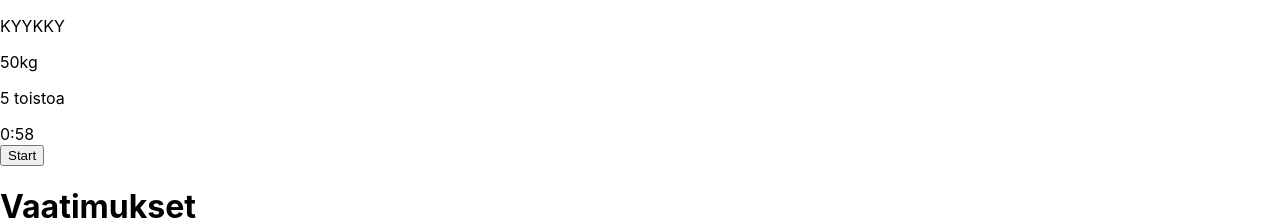
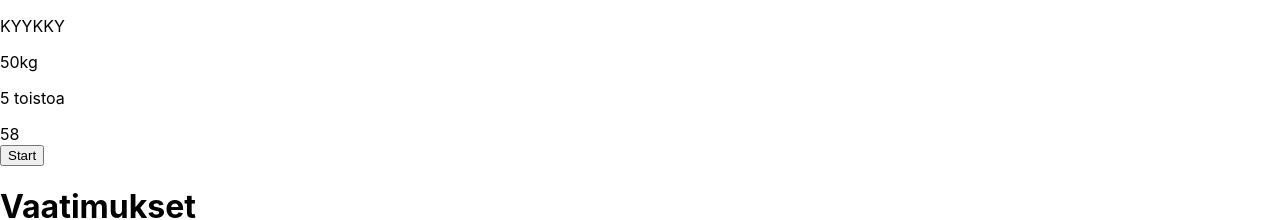
Before and after one commit to PuuperttiRuma/treeni-app, a React (Create React App) app: page / in a window 1280 px wide. Shown: the top 220 px of the page. Built offline with nearby package versions, Linux system fonts and the light colour scheme.

Commit message:
Timer laskee vain sekuntteja

```diff
--- a/src/App.js
+++ b/src/App.js
@@ -1,4 +1,5 @@
 import React from 'react'
+import CountdownTimer from './components/CountdownTimer.js'
 import MainMenu from './components/MainMenu.js'
 import Timer from './components/Timer.js'
 
--- a/src/components/Timer.js
+++ b/src/components/Timer.js
@@ -1,9 +1,9 @@
 import React, { useState, useEffect } from "react";
 
 const Timer = () => {
-  const [minutes, setMinutes] = useState(0);
   const [seconds, setSeconds] = useState(58);
   const [isActive, setIsActive] = useState(false);
+  const [isCountingUp, setIsCountingUp] = useState(true);
 
   const toggle = () => {
     setIsActive(!isActive);
@@ -13,22 +13,21 @@ const Timer = () => {
     let interval = null;
     if (isActive) {
       interval = setInterval(() => {
-        if (seconds < 59){
-          setSeconds((seconds) => seconds + 1);
-        } else {
-          setSeconds(0)
-          setMinutes((minutes) => minutes + 1);
-        }
-      }, 1000);
+        isCountingUp
+          ? setSeconds(seconds => seconds + 1)
+          : setSeconds(seconds => seconds - 1)
+      }
+      , 1000);
     } else if (!isActive && seconds !== 0) {
       clearInterval(interval);
     }
     return () => clearInterval(interval);
-  }, [isActive, seconds]);
+  }, [isActive, seconds, isCountingUp]);
 
   return (
     <div>
-      <div>{minutes}:{seconds.toLocaleString('en-US', {minimumIntegerDigits: 2, useGrouping: false})}</div>
+      {/* {minutes}:{seconds.toLocaleString('en-US', {minimumIntegerDigits: 2, useGrouping: false})} */}
+      <div>{seconds}</div>
       <button onClick={toggle}>{isActive ? "Pause" : "Start"}</button>
     </div>
   );
```
Also changed, not shown: src/components/CountdownTimer.js (deleted, +0 -37 lines).
